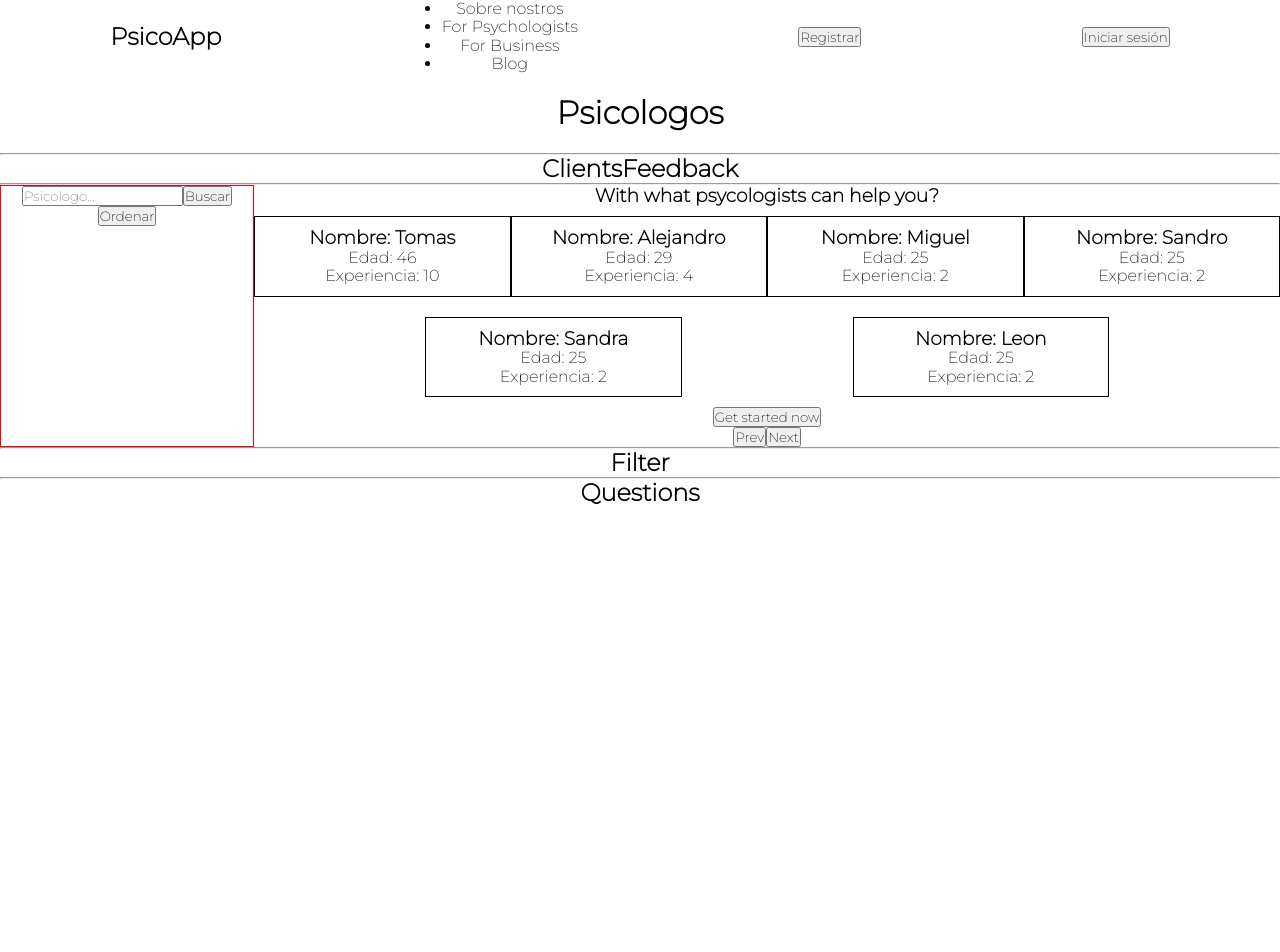
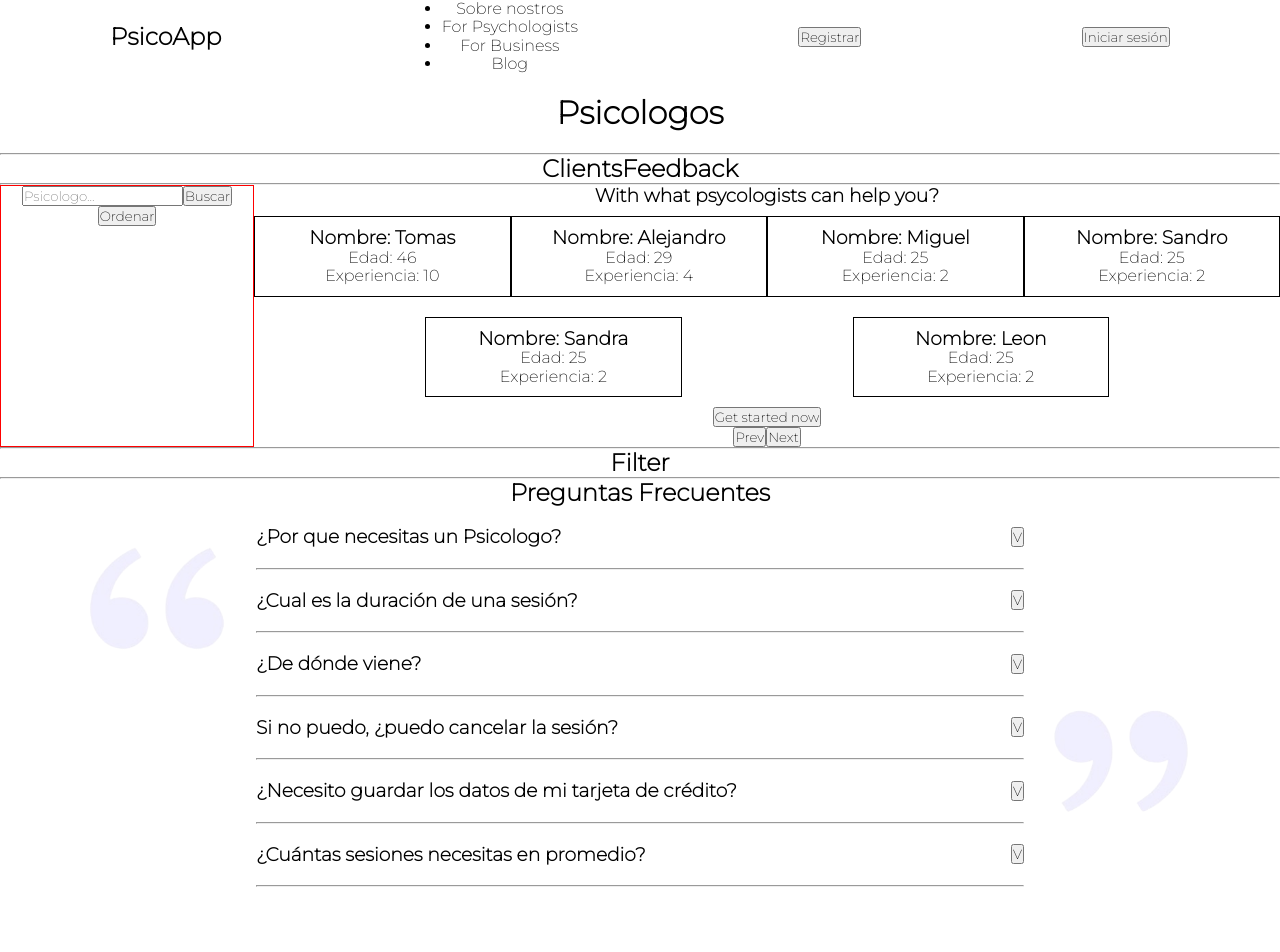
Before and after one commit to tomasld13/PF-psicoApp, a React (Create React App) app in the folder client/: page /psico in a window 1280 px wide. Shown: the top 952 px of the page. Built offline with nearby package versions, Linux system fonts and the light colour scheme.

Commit message:
Componente Questions

```diff
--- a/client/src/Components/Psychologists/Psychologists.jsx
+++ b/client/src/Components/Psychologists/Psychologists.jsx
@@ -1,4 +1,5 @@
 import Cards from "../Cards/Cards";
+import Questions from "../Questions/Questions.jsx"
 
 export default function Psychologists() {
   return (
@@ -13,8 +14,11 @@ export default function Psychologists() {
         <h2>Filter</h2>
         {/* <Filter /> */}
         <hr />
-        <h2>Questions</h2>
-        {/* <Questions /> */}
+
+        <>
+          {/* <Questions /> */}
+          <Questions/>
+        </>
     </>
   )
 }
--- /dev/null
+++ b/client/src/Components/Question/Question.jsx
@@ -0,0 +1,25 @@
+import React, { useEffect, useState } from "react"
+import style from "./Question.module.css"
+
+
+export default function Question({ nameQuestion, descQuestion}) {
+    const [ question, setQuestion] = useState("")
+    const [ showQuestion, setShowQuestion] = useState(false)
+    useEffect(()=>{
+        setQuestion(nameQuestion)
+    }, [])
+
+    const handleClick=(e)=>{
+        e.preventDefault()
+        !showQuestion?setShowQuestion(true):setShowQuestion(false)
+    }
+
+    return (
+    <div className={style.content}>
+        <div className={ style.question }>
+            <h3>{ question }</h3><button onClick={(e)=>{ handleClick(e)}}>V</button>
+        </div>
+        {showQuestion?<p className={style.desc}>{descQuestion}</p>:<></>}
+    </div>
+    )
+}
--- /dev/null
+++ b/client/src/Components/Question/Question.module.css
@@ -0,0 +1,17 @@
+.content  {
+    display: flex;
+    flex-direction: column;
+    width: 60vw;
+    padding: 20px 0;
+}
+
+.question {
+    display: flex;
+    justify-content: space-between;
+    align-items: center;
+    flex-direction: row;
+}
+
+.desc {
+    padding-top: 20px;
+}
--- /dev/null
+++ b/client/src/Components/Questions/Questions.jsx
@@ -0,0 +1,29 @@
+import Question from "../Question/Question.jsx";
+import style from "../Questions/Questions.module.css"
+import img01 from "./img-questions-01-removebg-preview.png"
+import img02 from "./img-questions-02-removebg-preview.png"
+
+export default function Questions() {
+  return (
+    <div className={style.content}>
+      <div className={style.img01}><img src={img01} /></div>
+      <div className={style.contentQuestions}>
+        <h2>Preguntas Frecuentes</h2>
+        <Question nameQuestion="¿Por que necesitas un Psicologo?" descQuestion={"Lorem Ipsum es simplemente el texto de relleno de las imprentas y archivos de texto. Lorem Ipsum ha sido el texto de relleno estándar de las industrias desde el año 1500, cuando un impresor (N. del T. persona que se dedica a la imprenta) desconocido usó una galería de textos y los mezcló de tal manera que logró hacer un libro de textos especimen. No sólo sobrevivió 500 años, sino que tambien ingresó como texto de relleno en documentos electrónicos, quedando esencialmente igual al original. Fue popularizado en los 60s con la creación de las hojas las cuales contenian pasajes de Lorem Ipsum, y más recientemente con software de autoedición, como por ejemplo Aldus PageMaker, el cual incluye versiones de Lorem Ipsum."}/><hr/>
+
+        <Question nameQuestion="¿Cual es la duración de una sesión?" descQuestion={`Al contrario del pensamiento popular, el texto de Lorem Ipsum no es simplemente texto aleatorio. Tiene sus raices en una pieza cl´sica de la literatura del Latin, que data del año 45 antes de Cristo, haciendo que este adquiera mas de 2000 años de antiguedad. Richard McClintock, un profesor de Latin de la Universidad de Hampden-Sydney en Virginia, encontró una de las palabras más oscuras de la lengua del latín, "consecteur", en un pasaje de Lorem Ipsum, y al seguir leyendo distintos textos del latín, descubrió la fuente indudable. Lorem Ipsum viene de las secciones 1.10.32 y 1.10.33 de "de Finnibus Bonorum et Malorum" (Los Extremos del Bien y El Mal) por Cicero, escrito en el año 45 antes de Cristo. Este libro es un tratado de teoría de éticas, muy popular durante el Renacimiento. La primera linea del Lorem Ipsum, "Lorem ipsum dolor sit amet..", viene de una linea en la sección 1.10.32`}/><hr/>
+
+        <Question nameQuestion="¿De dónde viene?" descQuestion={`Al contrario del pensamiento popular, el texto de Lorem Ipsum no es simplemente texto aleatorio. Tiene sus raices en una pieza cl´sica de la literatura del Latin, que data del año 45 antes de Cristo, haciendo que este adquiera mas de 2000 años de antiguedad. Richard McClintock, un profesor de Latin de la Universidad de Hampden-Sydney en Virginia, encontró una de las palabras más oscuras de la lengua del latín, "consecteur", en un pasaje de Lorem Ipsum, y al seguir leyendo distintos textos del latín, descubrió la fuente indudable. Lorem Ipsum viene de las secciones 1.10.32 y 1.10.33 de "de Finnibus Bonorum et Malorum" (Los Extremos del Bien y El Mal) por Cicero, escrito en el año 45 antes de Cristo. Este libro es un tratado de teoría de éticas, muy popular durante el Renacimiento. La primera linea del Lorem Ipsum, "Lorem ipsum dolor sit amet..", viene de una linea en la sección 1.10.32`}/><hr/>
+
+        <Question nameQuestion="Si no puedo, ¿puedo cancelar la sesión?" descQuestion={`Al contrario del pensamiento popular, el texto de Lorem Ipsum no es simplemente texto aleatorio. Tiene sus raices en una pieza cl´sica de la literatura del Latin, que data del año 45 antes de Cristo, haciendo que este adquiera mas de 2000 años de antiguedad. Richard McClintock, un profesor de Latin de la Universidad de Hampden-Sydney en Virginia, encontró una de las palabras más oscuras de la lengua del latín, "consecteur", en un pasaje de Lorem Ipsum, y al seguir leyendo distintos textos del latín, descubrió la fuente indudable. Lorem Ipsum viene de las secciones 1.10.32 y 1.10.33 de "de Finnibus Bonorum et Malorum" (Los Extremos del Bien y El Mal) por Cicero, escrito en el año 45 antes de Cristo. Este libro es un tratado de teoría de éticas, muy popular durante el Renacimiento. La primera linea del Lorem Ipsum, "Lorem ipsum dolor sit amet..", viene de una linea en la sección 1.10.32`}/><hr/>
+
+        <Question nameQuestion="¿Necesito guardar los datos de mi tarjeta de crédito?" descQuestion={`Al contrario del pensamiento popular, el texto de Lorem Ipsum no es simplemente texto aleatorio. Tiene sus raices en una pieza cl´sica de la literatura del Latin, que data del año 45 antes de Cristo, haciendo que este adquiera mas de 2000 años de antiguedad. Richard McClintock, un profesor de Latin de la Universidad de Hampden-Sydney en Virginia, encontró una de las palabras más oscuras de la lengua del latín, "consecteur", en un pasaje de Lorem Ipsum, y al seguir leyendo distintos textos del latín, descubrió la fuente indudable. Lorem Ipsum viene de las secciones 1.10.32 y 1.10.33 de "de Finnibus Bonorum et Malorum" (Los Extremos del Bien y El Mal) por Cicero, escrito en el año 45 antes de Cristo. Este libro es un tratado de teoría de éticas, muy popular durante el Renacimiento. La primera linea del Lorem Ipsum, "Lorem ipsum dolor sit amet..", viene de una linea en la sección 1.10.32`}/><hr/>
+
+        <Question nameQuestion="¿Cuántas sesiones necesitas en promedio?" descQuestion={`Al contrario del pensamiento popular, el texto de Lorem Ipsum no es simplemente texto aleatorio. Tiene sus raices en una pieza cl´sica de la literatura del Latin, que data del año 45 antes de Cristo, haciendo que este adquiera mas de 2000 años de antiguedad. Richard McClintock, un profesor de Latin de la Universidad de Hampden-Sydney en Virginia, encontró una de las palabras más oscuras de la lengua del latín, "consecteur", en un pasaje de Lorem Ipsum, y al seguir leyendo distintos textos del latín, descubrió la fuente indudable. Lorem Ipsum viene de las secciones 1.10.32 y 1.10.33 de "de Finnibus Bonorum et Malorum" (Los Extremos del Bien y El Mal) por Cicero, escrito en el año 45 antes de Cristo. Este libro es un tratado de teoría de éticas, muy popular durante el Renacimiento. La primera linea del Lorem Ipsum, "Lorem ipsum dolor sit amet..", viene de una linea en la sección 1.10.32`}/><hr/>
+
+
+      </div>
+      <div className={style.img02}><img src={img02} /></div>
+    </div>
+  )
+}
--- /dev/null
+++ b/client/src/Components/Questions/Questions.module.css
@@ -0,0 +1,26 @@
+.content {
+    display: flex;
+    flex-direction: row;
+    width: 90vw;
+    justify-content: center;
+    margin: auto;
+}
+
+.img01, .img02 {
+    width: 12vw;
+    margin: 50px 0;
+}
+
+.img02 {
+    display: flex;
+    align-items: flex-end;
+}
+
+
+.img01 img, .img02 img{
+    width: 100%;
+}
+
+.contentQuestions {
+    margin: 0 20px;
+}
```
Also changed, not shown: client/src/Components/Questions/img-questions-01-removebg-preview.png (added), client/src/Components/Questions/img-questions-02-removebg-preview.png (added).
